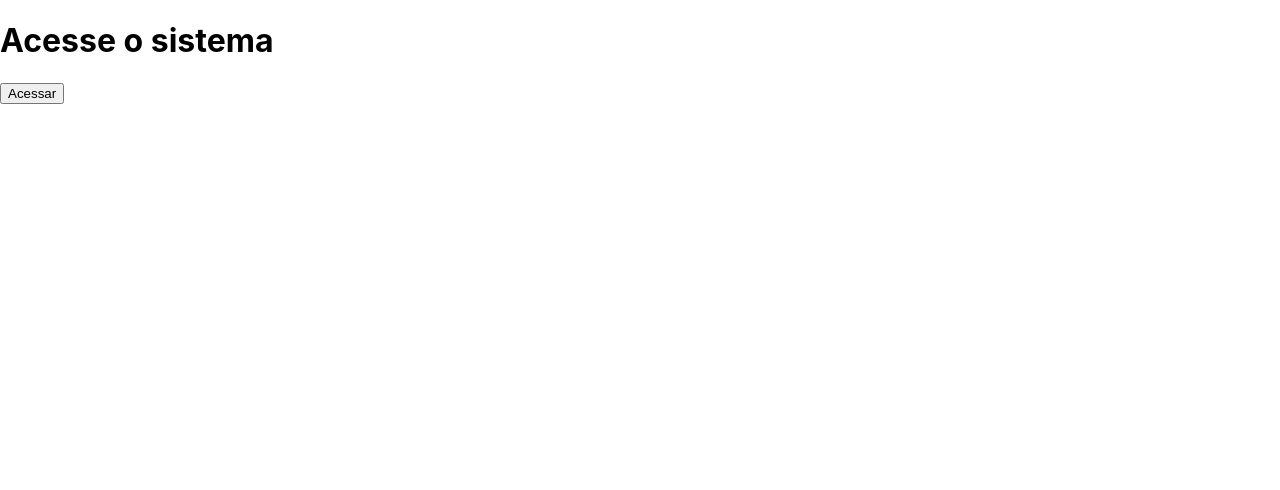
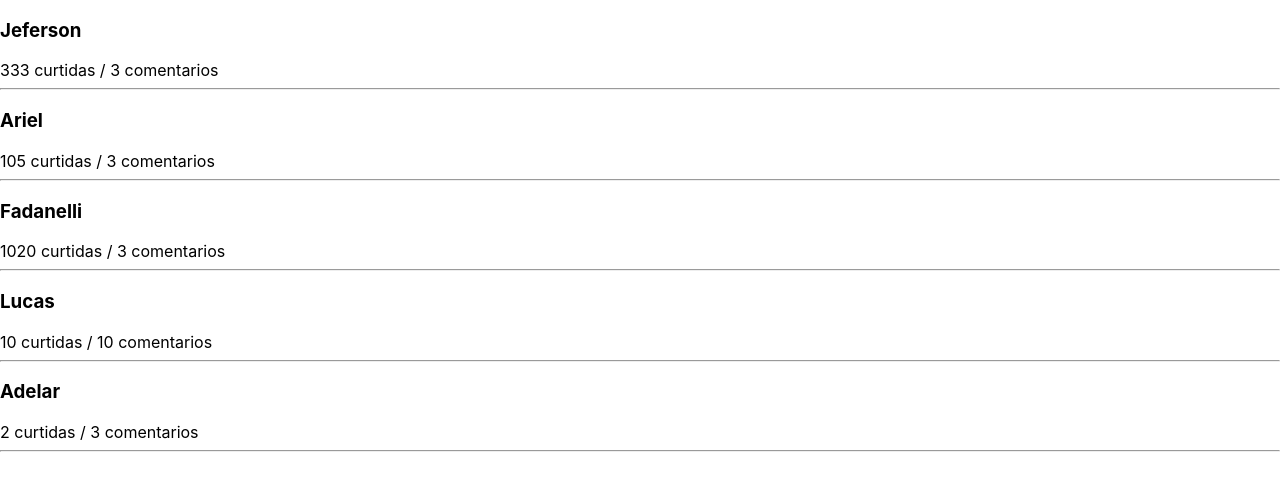
Before and after one commit to JefersonFadanelli/curso-react, a React (Create React App) app: page / in a window 1280 px wide. Shown: the top 490 px of the page. Built offline with nearby package versions, Linux system fonts and the light colour scheme.

Commit message:
Trabalhando com listas

```diff
--- a/src/App.js
+++ b/src/App.js
@@ -1,4 +1,5 @@
 import React, { Component } from 'react';
+import Feed from './components/Feed'
 
 export default class App extends Component {
 
@@ -6,36 +7,26 @@ export default class App extends Component {
         super(props);
 
         this.state = {
-          show: false
+          feed:[
+              {id: 1, username: 'Jeferson', curtidas:333, comentarios:3},
+              {id: 2, username: 'Ariel', curtidas:105, comentarios:3},
+              {id: 3, username: 'Fadanelli', curtidas:1020, comentarios:3},
+              {id: 4, username: 'Lucas', curtidas:10, comentarios:10},
+              {id: 5, username: 'Adelar', curtidas:2, comentarios:3},
+          ]
         };
-
-        this.sair = this.sair.bind(this);
-        this.entrar = this.entrar.bind(this);
-    }
-
-    sair(){
-        this.setState({show: false});
-    }
-
-    entrar(){
-        this.setState({show: true});
     }
 
     render(){
         return (
             <div>
 
-                { this.state.show ?
-                    <div>
-                        <h1>bem vindo ao sistema</h1>
-                        <button onClick={this.sair}> Sair </button>
-                    </div>
-                    :
-                    <div>
-                        <h1>Acesse o sistema </h1>
-                        <button onClick={this.entrar}> Acessar </button>
-                    </div>
-                }
+                {this.state.feed.map((item) => {
+                    return(
+                        <Feed id={item.id} username={item.username}
+                        curtidas={item.curtidas} comentarios = {item.comentarios}/>
+                    );
+                })}
 
             </div>
         );
--- /dev/null
+++ b/src/components/Feed/index.js
@@ -0,0 +1,16 @@
+import React, { Component } from 'react';
+
+class Feed extends Component {
+    render(){
+        return(
+            <div key={this.props.id}>
+                <h3>{this.props.username}</h3>
+                <a>{this.props.curtidas} curtidas / </a>
+                <a>{this.props.comentarios} comentarios</a>
+                <hr></hr>
+            </div>
+        );
+    }
+}
+
+export default Feed;
```
